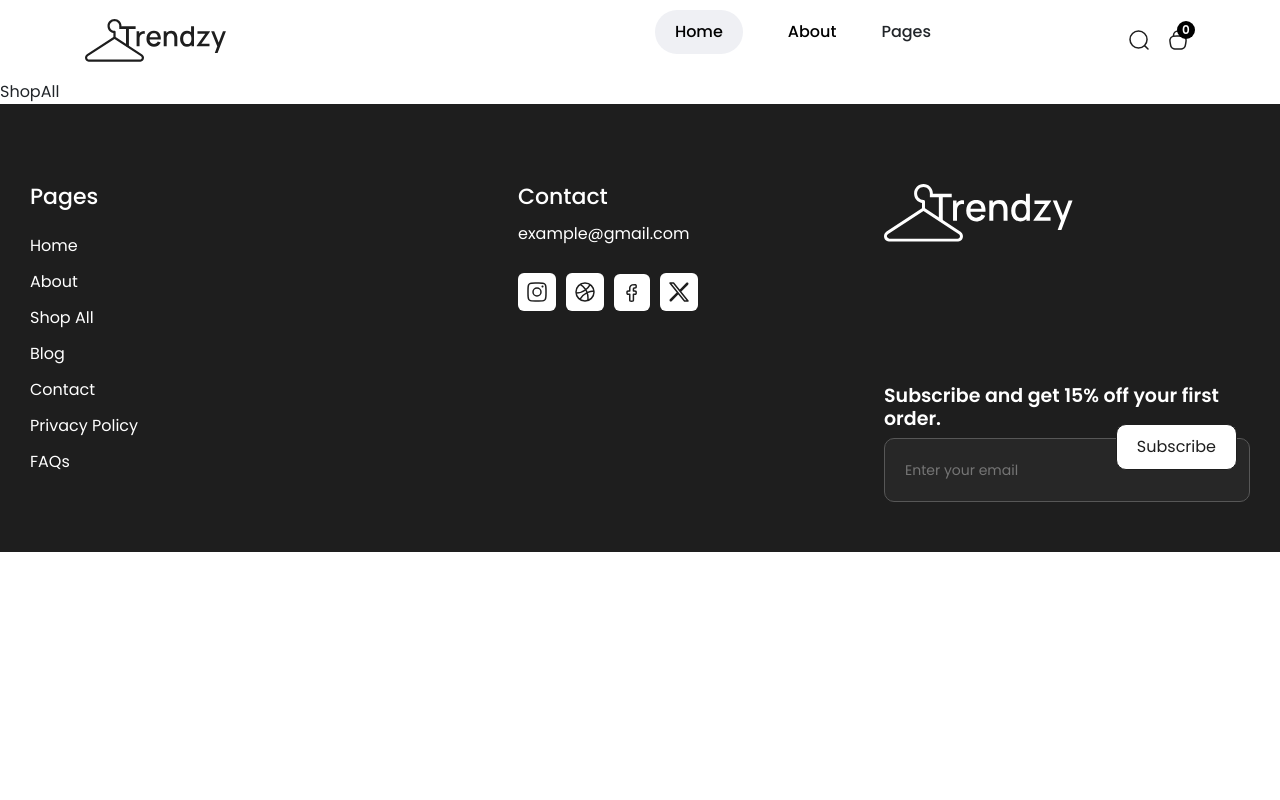
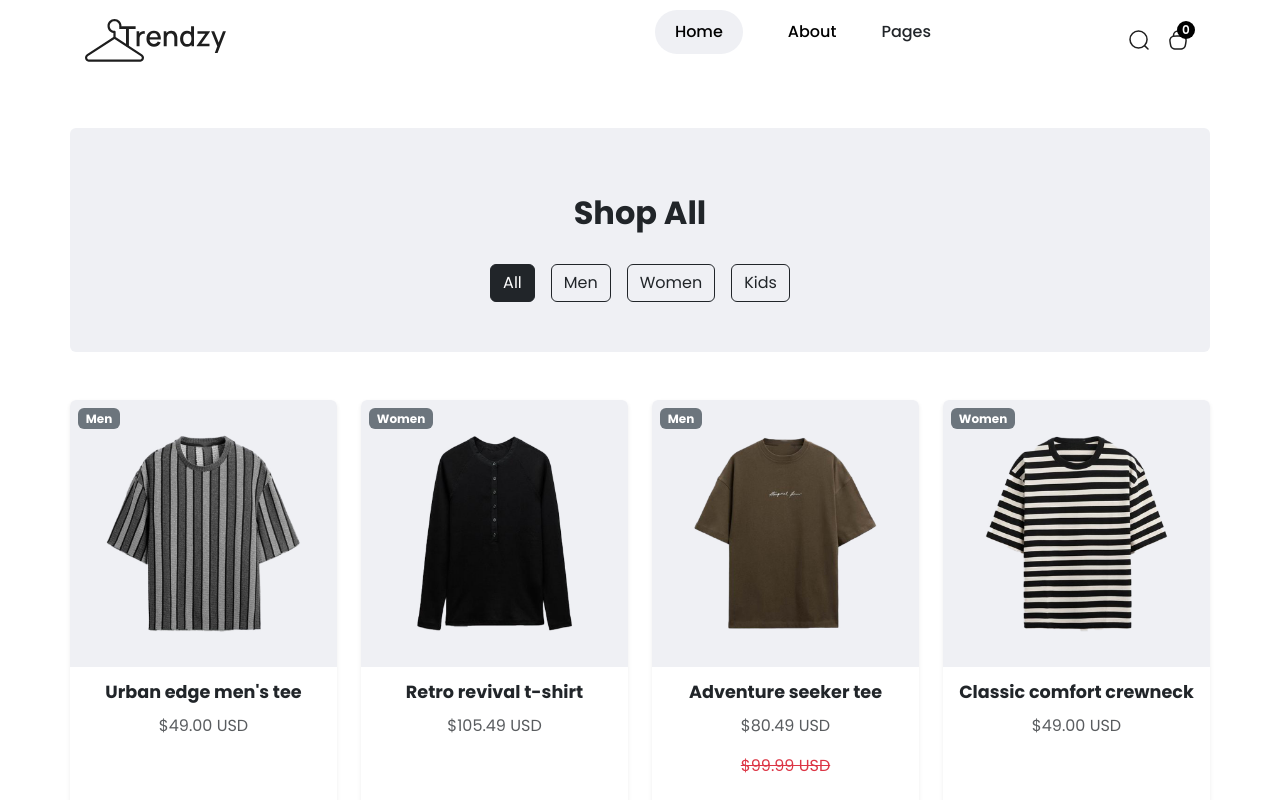
Before and after one commit to mohamedkhalaf47/depi-project-Ecommerce, a React (Vite) app: page /shop-all in a window 1280 px wide. Shown: the top 800 px of the page. Built offline with nearby package versions, Linux system fonts and the light colour scheme; a web font is replaced by a local one.

Commit message:
وصف التعديلات التي قمت بها

```diff
--- a/src/Components/Navbar/navbar.css
+++ b/src/Components/Navbar/navbar.css
@@ -82,6 +82,7 @@ header {
   border: 1px solid #575757;
   padding: 21px;
   border-radius: 12px;
+  z-index: 500;
 }
 
 .mega-menu li {
--- /dev/null
+++ b/src/Pages/ShopAll.css
@@ -0,0 +1,137 @@
+
+.shop-container {
+    padding: 50px 0;
+}
+
+.shop-header {
+    text-align: center;
+    padding-bottom: 40px;
+    margin-bottom: 20px;
+    background-color: #f8f9fa;
+}
+
+.shop-header h2 {
+    font-size: 2.5rem;
+    font-weight: bold;
+    color: #333;
+}
+
+.shop-header .category-buttons {
+    display: flex;
+    justify-content: center;
+    gap: 15px;
+    margin-top: 20px;
+}
+
+.category-buttons button {
+    border: 2px solid #333;
+    background: transparent;
+    padding: 10px 20px;
+    font-size: 1rem;
+    font-weight: 600;
+    transition: 0.3s;
+    cursor: pointer;
+}
+
+.category-buttons button:hover,
+.category-buttons button.active {
+    background: #333;
+    color: white;
+}
+
+.product-grid {
+    display: grid;
+    grid-template-columns: repeat(auto-fit, minmax(250px, 1fr));
+    gap: 20px;
+    padding: 20px;
+}
+
+.card {
+    border: none;
+    background: white;
+    box-shadow: 0px 4px 8px rgba(0, 0, 0, 0.1);
+    transition: 0.3s;
+    opacity: 0;
+    transform: translateY(50px);
+    animation: fadeInUp 0.6s ease-out forwards;
+}
+
+@keyframes fadeInUp {
+    from {
+        opacity: 0;
+        transform: translateY(50px);
+    }
+    to {
+        opacity: 1;
+        transform: translateY(0);
+    }
+}
+
+.card:hover {
+    transform: translateY(-5px);
+}
+
+.card-img-top {
+    width: 100%;
+    height: auto;
+    object-fit: cover;
+}
+
+.card-body {
+    text-align: center;
+    padding: 15px;
+}
+
+.card-title {
+    font-size: 1.1rem;
+    font-weight: bold;
+    margin-bottom: 10px;
+}
+
+.card-price {
+    color: #28a745;
+    font-size: 1rem;
+    font-weight: bold;
+}
+
+.pagination {
+    display: flex;
+    justify-content: center;
+    margin-top: 30px;
+}
+
+.pagination button {
+    padding: 10px 15px;
+    border: 2px solid #333;
+    background: transparent;
+    font-size: 1rem;
+    cursor: pointer;
+    transition: 0.3s;
+    margin: 0 5px;
+}
+
+.pagination button:hover,
+.pagination button.active {
+    background: #333;
+    color: white;
+}
+
+.next-button {
+    width: 200px;
+    display: flex;
+    align-items: center;
+    justify-content: center;
+    gap: 8px;
+}
+
+.fade-in {
+    opacity: 0;
+    transform: translateY(50px);
+    animation: fadeInUp 0.6s ease-out forwards;
+}
+
+/* Header background */
+.head {
+    background-color: #eff0f4;
+    padding: 50px;
+}
--- a/src/Pages/ShopAll.jsx
+++ b/src/Pages/ShopAll.jsx
@@ -1,9 +1,119 @@
-import React from 'react'
+import React, { useState, useEffect } from "react";
+import "bootstrap/dist/css/bootstrap.min.css";
+import "./ShopAll.css";
 
 const ShopAll = () => {
+  const [isMobile, setIsMobile] = useState(false);
+  const [selectedCategory, setSelectedCategory] = useState("All");
+  const [page, setPage] = useState(1);
+
+  useEffect(() => {
+    const handleResize = () => {
+      setIsMobile(window.innerWidth <= 992);
+    };
+    handleResize();
+    window.addEventListener("resize", handleResize);
+    return () => window.removeEventListener("resize", handleResize);
+  }, []);
+
+  const products = [
+    { id: 1, name: "Urban edge men's tee", price: "$49.00 USD", category: "Men", frontImg: "../../src/assets/male01_front.jpg", hoverImg: "../../src/assets/male01_hover.jpg" },
+    { id: 2, name: "Retro revival t-shirt", price: "$105.49 USD", category: "Women", frontImg: "../../src/assets/female01_front.jpg", hoverImg: "../../src/assets/female01_hover.jpg" },
+    { id: 3, name: "Adventure seeker tee", price: "$80.49 USD", discount: "$99.99 USD", category: "Men", frontImg: "../../src/assets/male02_front.jpg", hoverImg: "../../src/assets/male02_hover.jpg" },
+    { id: 4, name: "Classic comfort crewneck", price: "$49.00 USD", category: "Women", frontImg: "../../src/assets/female02_front.jpg", hoverImg: "../../src/assets/female02_hover.jpg" },
+    { id: 5, name: "Athletic performance tee", price: "$79.49 USD", discount: "$105.49 USD", category: "Men", frontImg: "../../src/assets/male03_front.jpg", hoverImg: "../../src/assets/male03_hover.jpg" },
+    { id: 6, name: "Weekend warrior t-shirt", price: "$40.00 USD", category: "Men", frontImg: "../../src/assets/male04_front.jpg", hoverImg: "../../src/assets/male04_hover.jpg" },
+    { id: 7, name: "Vintage vibes graphic tee", price: "$47.00 USD", discount: "$60.00 USD", category: "Men", frontImg: "../../src/assets/male05_front.jpg", hoverImg: "../../src/assets/male05_hover.jpg" },
+    { id: 8, name: "Romantic ruffle tee", price: "$35.49 USD", category: "Women", frontImg: "../../src/assets/female03_front.jpg", hoverImg: "../../src/assets/female03_hover.jpg" },
+    { id: 9, name: "New arrival tee", price: "$55.00 USD", category: "Women", frontImg: "../../src/assets/female04_front.jpg", hoverImg: "../../src/assets/female04_hover.jpg" },
+    { id: 10, name: "Casual summer tee", price: "$60.00 USD", category: "Men", frontImg: "../../src/assets/male06_front.jpg", hoverImg: "../../src/assets/male06_hover.jpg" },
+    { id: 11, name: "Whimsical wonderland tee", price: "$105.00 USD", discount: "$115.49 USD", category: "Kids", frontImg: "../../src/assets/kid01_front.jpg", hoverImg: "../../src/assets/kid01_hover.jpg" },
+    { id: 12, name: "Magical moments kid's tee", price: "$99.00 USD", discount: "$110.00 USD", category: "Kids", frontImg: "../../src/assets/kid02_front.jpg", hoverImg: "../../src/assets/kid02_hover.jpg" },
+  ];
+
+  const filteredProducts = selectedCategory === "All"
+    ? products
+    : products.filter(product => product.category === selectedCategory);
+
+  const displayedProducts = page === 1 ? filteredProducts.slice(0, 8) : filteredProducts.slice(8, 12);
+
   return (
-    <div>ShopAll</div>
-  )
-}
+    <div className="shop-container container py-5">
+      <section className="text-center mb-5">
+        <div className="head rounded-2">
+          <h2 className="fw-bold p-3">Shop All</h2>
+          <div className="d-flex justify-content-center gap-3 mt-3">
+            {["All", "Men", "Women", "Kids"].map((category) => (
+              <button
+                key={category}
+                className={`btn ${selectedCategory === category ? "btn-dark" : "btn-outline-dark"}`}
+                onClick={() => {
+                  setSelectedCategory(category);
+                  setPage(1);
+                }}
+              >
+                {category}
+              </button>
+            ))}
+          </div>
+        </div>
+      </section>
 
-export default ShopAll
+      <section className="row g-4 fade-in" key={page}>
+        {displayedProducts.length > 0 ? (
+          displayedProducts.map((product) => (
+            <div key={product.id} className="col-lg-3 col-md-4 col-6">
+              <div className="card shadow-sm border-0 h-100">
+                <span className="badge bg-secondary position-absolute m-2">{product.category}</span>
+                <img
+                  src={product.frontImg}
+                  className="card-img-top"
+                  alt={product.name}
+                  {...(!isMobile && {
+                    onMouseEnter: (e) => (e.target.src = product.hoverImg),
+                    onMouseLeave: (e) => (e.target.src = product.frontImg),
+                  })}
+                />
+                <div className="card-body text-center">
+                  <h6 className="card-title">{product.name}</h6>
+                  <p className="card-text text-muted">{product.price}</p>
+                  {product.discount && <p className="text-danger"><del>{product.discount}</del></p>}
+                </div>
+              </div>
+            </div>
+          ))
+        ) : (
+          <p className="text-center text-muted">No products available</p>
+        )}
+      </section>
+
+      {selectedCategory === "All" && (
+        <div className="pagination-controls d-flex justify-content-end align-items-center mt-5">
+          {page === 1 ? (
+            <button
+              className="btn btn-outline-dark px-4 py-2"
+              onClick={() => {
+                setPage(2);
+                window.scrollTo({ top: 0, behavior: "smooth" });
+              }}
+            >
+              Next <i className="fas fa-arrow-right ms-2"></i>
+            </button>
+          ) : (
+<button
+  className="btn btn-outline-dark px-4 py-2"
+  onClick={() => {
+    setPage(1);
+    window.scrollTo({ top: 0, behavior: "smooth" });
+  }}
+>
+  Previous <i className="fas fa-arrow-left ms-2"></i>
+</button>
+          )}
+        </div>
+      )}
+    </div>
+  );
+};
+
+export default ShopAll;
```
